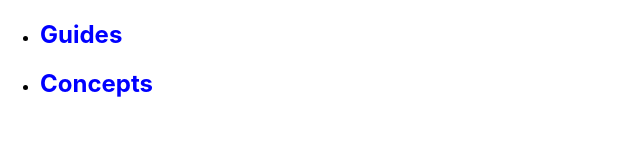
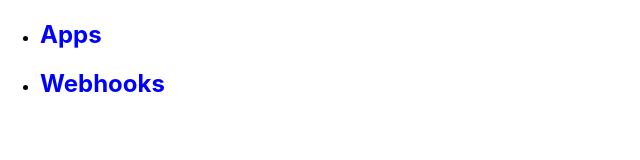
Before and after one commit to markcmurphy/stoplight-elm-portal, a Next.js app: page / in a window 1280 px wide. Shown: the top 160 px of the page, without its empty margins (0-640 px from the left). Built offline with nearby package versions, Linux system fonts and the light colour scheme.

Commit message:
update home links

```diff
--- a/pages/index.js
+++ b/pages/index.js
@@ -7,13 +7,13 @@ export default function Home() {
   return (
     <ul>
       <li>
-        <Link href="/guides">
-          <h2 style={{ color: 'blue', cursor: 'pointer' }}>Guides</h2>
+        <Link href="tags/apps">
+          <h2 style={{ color: 'blue', cursor: 'pointer' }}>Apps</h2>
         </Link>
       </li>
       <li>
-        <Link href="/concepts">
-          <h2 style={{ color: 'blue', cursor: 'pointer' }}>Concepts</h2>
+        <Link href="tags/webhooks">
+          <h2 style={{ color: 'blue', cursor: 'pointer' }}>Webhooks</h2>
         </Link>
       </li>
     </ul>
```
